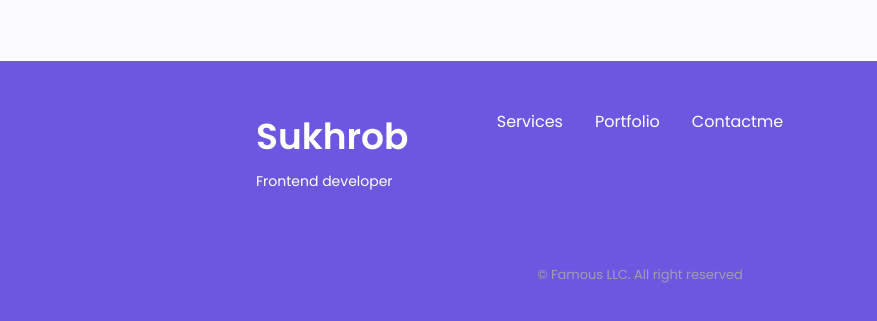
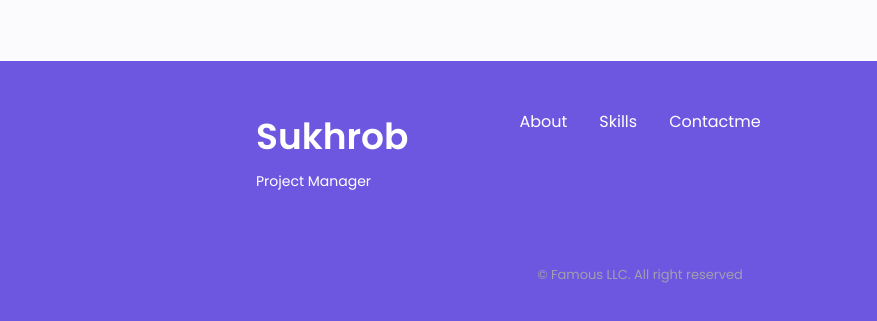
Before and after one commit to famous0697/famous0697.github.io, a plain HTML site: page index.html in a window 1280 px wide. Shown: the part 4059-4380 px from the top of the page, 0-877 px from the left. Drawn offline with nearby package versions, Linux system fonts and the light colour scheme.

Commit message:
finally commit 1

```diff
--- a/index.html
+++ b/index.html
@@ -555,16 +555,16 @@
             <div class="footer__container container grid">
                 <div>
                     <h1 class="footer__title">Sukhrob</h1>
-                    <span class="footer__subtitle">Frontend developer</span>
+                    <span class="footer__subtitle">Project Manager</span>
                 </div>
 
 
                 <ul class="footer__links">
                     <li>
-                        <a href="#services" class="footer__link">Services</a>
+                        <a href="#about" class="footer__link">About</a>
                     </li>
                     <li>
-                        <a href="#portfolio" class="footer__link">Portfolio</a>
+                        <a href="#skills" class="footer__link">Skills</a>
                     </li>
                     <li>
                         <a href="#contact" class="footer__link">Contactme</a>
```
